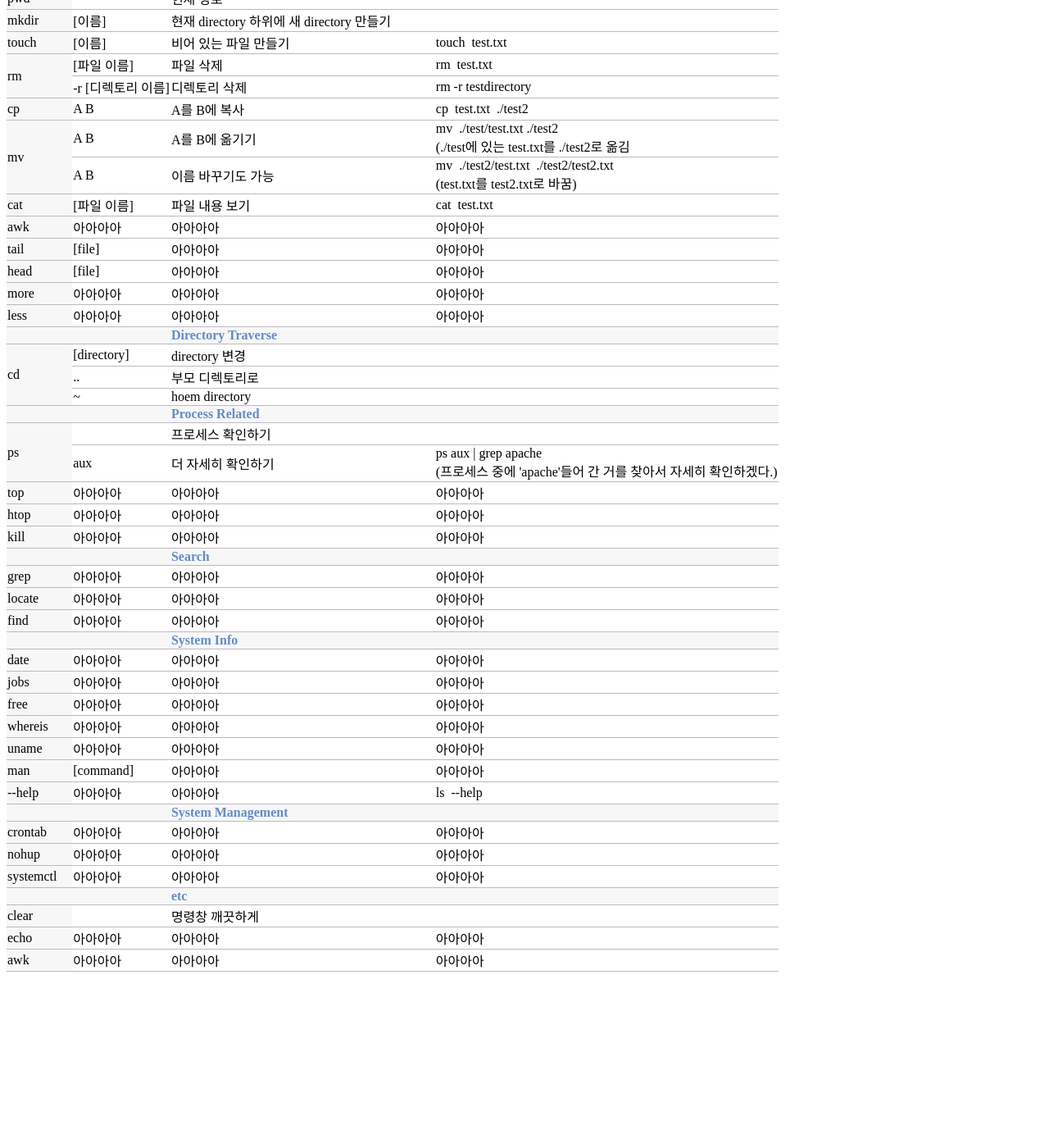
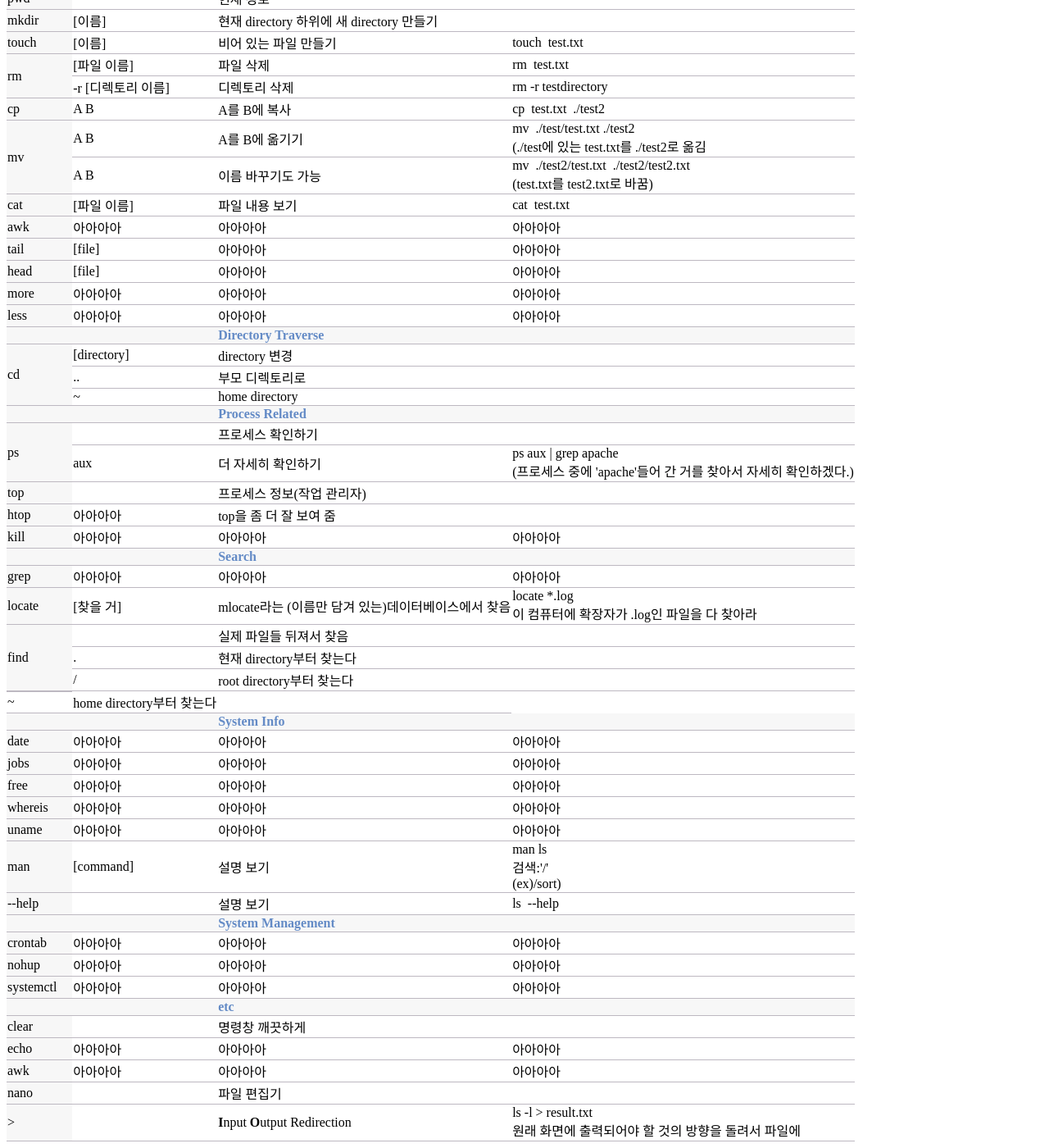
Before and after one commit to finddme/finddme.github.io, a Jekyll site: the page built from _posts/2022-01-12-Linux.md, in a window 1280 px wide and 1400 px high, scrolled down 219 px. Shown: the whole window at 82% size. Built offline with Jekyll 4.4.1, drawn with Linux system fonts in a browser that asks for light colours; before the commit the page ends 1412 px from its top, so only the background shows below that.

Commit message:
Update 2022-01-12-Linux.md

```diff
--- a/_posts/2022-01-12-Linux.md
+++ b/_posts/2022-01-12-Linux.md
@@ -66,25 +66,28 @@ tag: Linux
        <tr><td class="line3"> </td><td class="line3"> </td><td class="line3"><span style="color:#648BC6; font-weight: bold;">Directory Traverse</span></td><td class="line3"></td></tr>
        <tr><td class="line3" rowspan="3">cd</td><td class="line">[directory]</td><td class="line">directory 변경</td><td class="line"> </td></tr>
        <tr><td class="line">..</td><td class="line">부모 디렉토리로</td><td class="line"> </td></tr>
-       <tr><td class="line">~</td><td class="line">hoem directory</td><td class="line"> </td></tr>
+       <tr><td class="line">~</td><td class="line">home directory</td><td class="line"> </td></tr>
        <tr><td class="line3"> </td><td class="line3"> </td><td class="line3"><span style="color:#648BC6; font-weight: bold;">Process Related</span></td><td class="line3"> </td></tr>
        <tr><td class="line3" rowspan="2">ps</td><td class="line"> </td><td class="line">프로세스 확인하기</td><td class="line"> </td></tr>
        <tr><td class="line">aux</td><td class="line">더 자세히 확인하기</td><td class="line">ps aux &#124; grep apache <br> (프로세스 중에 'apache'들어 간 거를 찾아서 자세히 확인하겠다.)</td></tr>
-       <tr><td class="line3" rowspan="1">top</td><td class="line">아아아아</td><td class="line">아아아아</td><td class="line">아아아아</td></tr>
-       <tr><td class="line3" rowspan="1">htop</td><td class="line">아아아아</td><td class="line">아아아아</td><td class="line">아아아아</td></tr>
+       <tr><td class="line3" rowspan="1">top</td><td class="line"> </td><td class="line">프로세스 정보(작업 관리자)</td><td class="line"> </td></tr>
+       <tr><td class="line3" rowspan="1">htop</td><td class="line">아아아아</td><td class="line">top을 좀 더 잘 보여 줌</td><td class="line"> </td></tr>
        <tr><td class="line3" rowspan="1">kill</td><td class="line">아아아아</td><td class="line">아아아아</td><td class="line">아아아아</td></tr>
        <tr><td class="line3"> </td><td class="line3"> </td><td class="line3"><span style="color:#648BC6; font-weight: bold;">Search</span></td><td class="line3"> </td></tr>
        <tr><td class="line3" rowspan="1">grep</td><td class="line">아아아아</td><td class="line">아아아아</td><td class="line">아아아아</td></tr>
-       <tr><td class="line3" rowspan="1">locate</td><td class="line">아아아아</td><td class="line">아아아아</td><td class="line">아아아아</td></tr>
-       <tr><td class="line3" rowspan="1">find</td><td class="line">아아아아</td><td class="line">아아아아</td><td class="line">아아아아</td></tr>
-       <tr><td class="line3"> </td><td class="line3"> </td><td class="line3"><span style="color:#648BC6; font-weight: bold;">System Info</span></td><td class="line3">
-         <tr><td class="line3" rowspan="1">date</td><td class="line">아아아아</td><td class="line">아아아아</td><td class="line">아아아아</td></tr>
-         <tr><td class="line3" rowspan="1">jobs</td><td class="line">아아아아</td><td class="line">아아아아</td><td class="line">아아아아</td></tr>
-         <tr><td class="line3" rowspan="1">free</td><td class="line">아아아아</td><td class="line">아아아아</td><td class="line">아아아아</td></tr>
-         <tr><td class="line3" rowspan="1">whereis</td><td class="line">아아아아</td><td class="line">아아아아</td><td class="line">아아아아</td></tr>
-         <tr><td class="line3" rowspan="1">uname</td><td class="line">아아아아</td><td class="line">아아아아</td><td class="line">아아아아</td></tr>
-         <tr><td class="line3" rowspan="1">man</td><td class="line">[command]</td><td class="line">아아아아</td><td class="line">아아아아</td></tr>
-         <tr><td class="line3" rowspan="1">--help</td><td class="line">아아아아</td><td class="line">아아아아</td><td class="line">ls&nbsp;&nbsp;--help</td></tr>
+       <tr><td class="line3" rowspan="1">locate</td><td class="line">[찾을 거]</td><td class="line">mlocate라는 (이름만 담겨 있는)데이터베이스에서 찾음</td><td class="line">locate &#42;&#46;log<br>이 컴퓨터에 확장자가 &#46;log인 파일을 다 찾아라</td></tr>
+       <tr><td class="line4" rowspan="3">find</td><td class="line"> </td><td class="line">실제 파일들 뒤져서 찾음</td><td class="line"> </td></tr>
+        <tr><td class="line">&#46;</td><td class="line">현재 directory부터 찾는다</td><td class="line"> </td></tr>
+        <tr><td class="line">&#47;</td><td class="line">root directory부터 찾는다</td><td class="line"> </td></tr>
+        <tr><td class="line">~</td><td class="line">home directory부터 찾는다</td><td class="line"> </td></tr>
+        <tr><td class="line3"> </td><td class="line3"> </td><td class="line3"><span style="color:#648BC6; font-weight: bold;">System Info</span></td><td class="line3">
+          <tr><td class="line3" rowspan="1">date</td><td class="line">아아아아</td><td class="line">아아아아</td><td class="line">아아아아</td></tr>
+          <tr><td class="line3" rowspan="1">jobs</td><td class="line">아아아아</td><td class="line">아아아아</td><td class="line">아아아아</td></tr>
+          <tr><td class="line3" rowspan="1">free</td><td class="line">아아아아</td><td class="line">아아아아</td><td class="line">아아아아</td></tr>
+          <tr><td class="line3" rowspan="1">whereis</td><td class="line">아아아아</td><td class="line">아아아아</td><td class="line">아아아아</td></tr>
+          <tr><td class="line3" rowspan="1">uname</td><td class="line">아아아아</td><td class="line">아아아아</td><td class="line">아아아아</td></tr>
+          <tr><td class="line3" rowspan="1">man</td><td class="line">[command]</td><td class="line">설명 보기</td><td class="line">man ls<br>검색:'&#47;'<br>(ex)&#47;sort)</td></tr>
+         <tr><td class="line3" rowspan="1">--help</td><td class="line"> </td><td class="line">설명 보기</td><td class="line">ls&nbsp;&nbsp;--help</td></tr>
          <tr><td class="line3"> </td><td class="line3"> </td><td class="line3"><span style="color:#648BC6; font-weight: bold;">System Management</span></td><td class="line3"> </td></tr>
          <tr><td class="line3" rowspan="1">crontab</td><td class="line">아아아아</td><td class="line">아아아아</td><td class="line">아아아아</td></tr>
          <tr><td class="line3" rowspan="1">nohup</td><td class="line">아아아아</td><td class="line">아아아아</td><td class="line">아아아아</td></tr>
@@ -93,6 +96,8 @@ tag: Linux
          <tr><td class="line3" rowspan="1">clear</td><td class="line"> </td><td class="line">명령창 깨끗하게</td><td class="line"> </td></tr>
          <tr><td class="line3" rowspan="1">echo</td><td class="line">아아아아</td><td class="line">아아아아</td><td class="line">아아아아</td></tr>
          <tr><td class="line3" rowspan="1">awk</td><td class="line">아아아아</td><td class="line">아아아아</td><td class="line">아아아아</td></tr>
+         <tr><td class="line3" rowspan="1">nano</td><td class="line"> </td><td class="line">파일 편집기</td><td class="line"> </td></tr>
+         <tr><td class="line3" rowspan="1">&#62;</td><td class="line"> </td><td class="line"><strong>I</strong>nput <strong>O</strong>utput Redirection</td><td class="line">ls -l &#62; result.txt<br>원래 화면에 출력되어야 할 것의 방향을 돌려서 파일에 </td></tr>
    </table>
  </body>
  </html>
```
